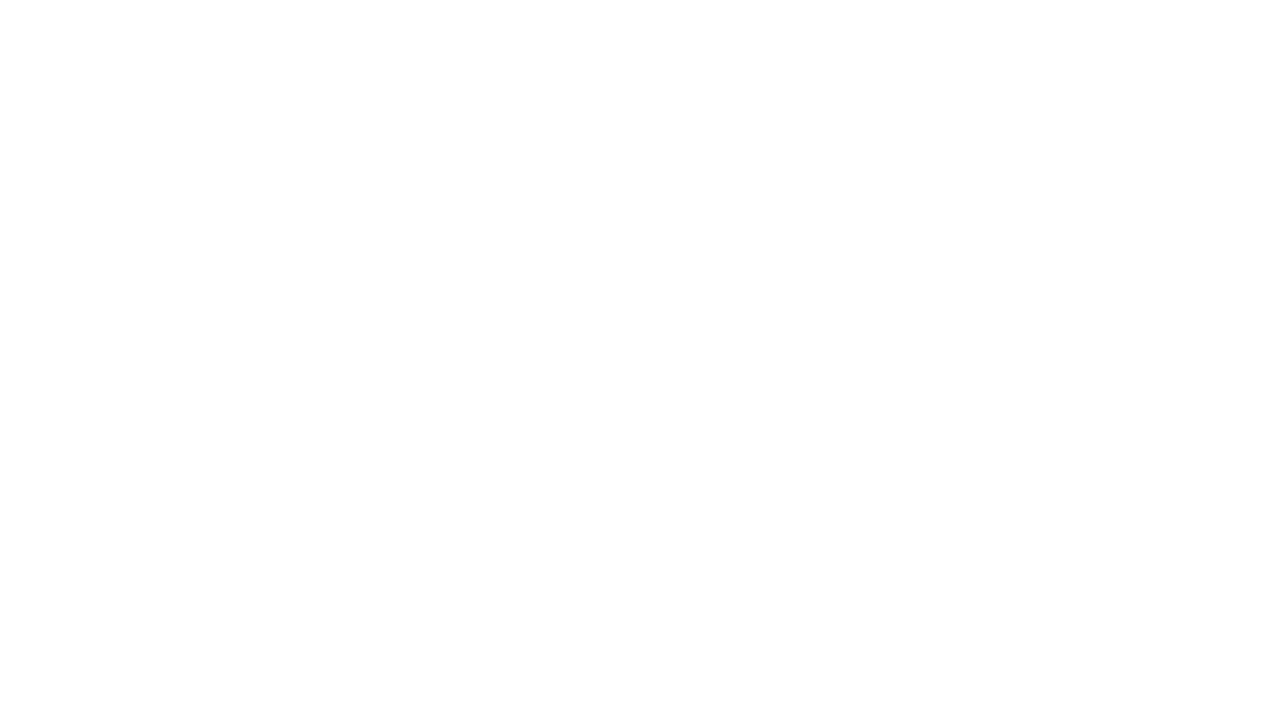
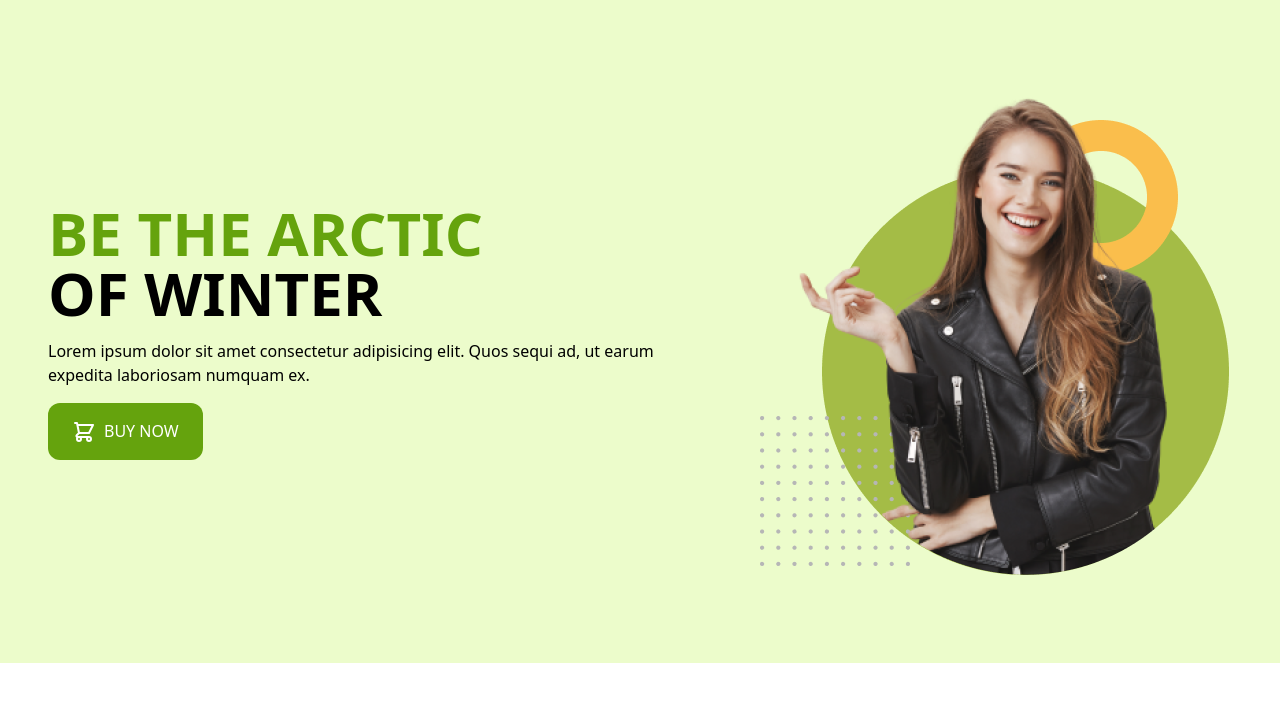
Before and after one commit to mishkat433/arctic-fashion-tailwind, a plain HTML site: page index.html in a window 1280 px wide. Drawn offline with nearby package versions, Linux system fonts and the light colour scheme.

Commit message:
topbanner complite

```diff
--- a/index.html
+++ b/index.html
@@ -10,10 +10,45 @@
     <!-- Tailwind CDN -->
     <script src="https://cdn.tailwindcss.com"></script>
 
+    <script>
+        tailwind.config = {
+            theme: {
+                extend: {
+                    colors: {
+                        clifford: '#da373d',
+                    }
+                }
+            }
+        }
+    </script>
+
 </head>
 
 <body>
-
+    <!-- header start -->
+    <header class="bg-lime-100">
+        <section class="p-2 container mx-auto lg:flex justify-around items-center">
+            <div class="space-y-4 lg:w-1/2">
+                <h1 class="uppercase lg:text-6xl text-4xl font-bold"><span class="text-lime-600 ">Be the
+                        Arctic</span>
+                    <br>of
+                    Winter
+                </h1>
+                <p>Lorem ipsum dolor sit amet consectetur adipisicing elit. Quos sequi ad,
+                    ut earum expedita laboriosam numquam ex.</p>
+                <button class="uppercase bg-lime-600 px-6 py-4 rounded-xl text-white">
+                    <svg xmlns="http://www.w3.org/2000/svg" class="h-6 w-6 inline mr-2" fill="none" viewBox="0 0 24 24"
+                        stroke="currentColor" stroke-width="2">
+                        <path stroke-linecap="round" stroke-linejoin="round"
+                            d="M3 3h2l.4 2M7 13h10l4-8H5.4M7 13L5.4 5M7 13l-2.293 2.293c-.63.63-.184 1.707.707 1.707H17m0 0a2 2 0 100 4 2 2 0 000-4zm-8 2a2 2 0 11-4 0 2 2 0 014 0z" />
+                    </svg>buy now</button>
+            </div>
+            <div>
+                <img class="lg:my-20 sm:mt-12 lg:w-1/2 lg:w-full" src="./images/model.png" alt="">
+            </div>
+        </section>
+    </header>
+    <!-- header end -->
 </body>
 
 </html>
```
Also changed, not shown: tailwind.config.js (added, +7 -0 lines).
